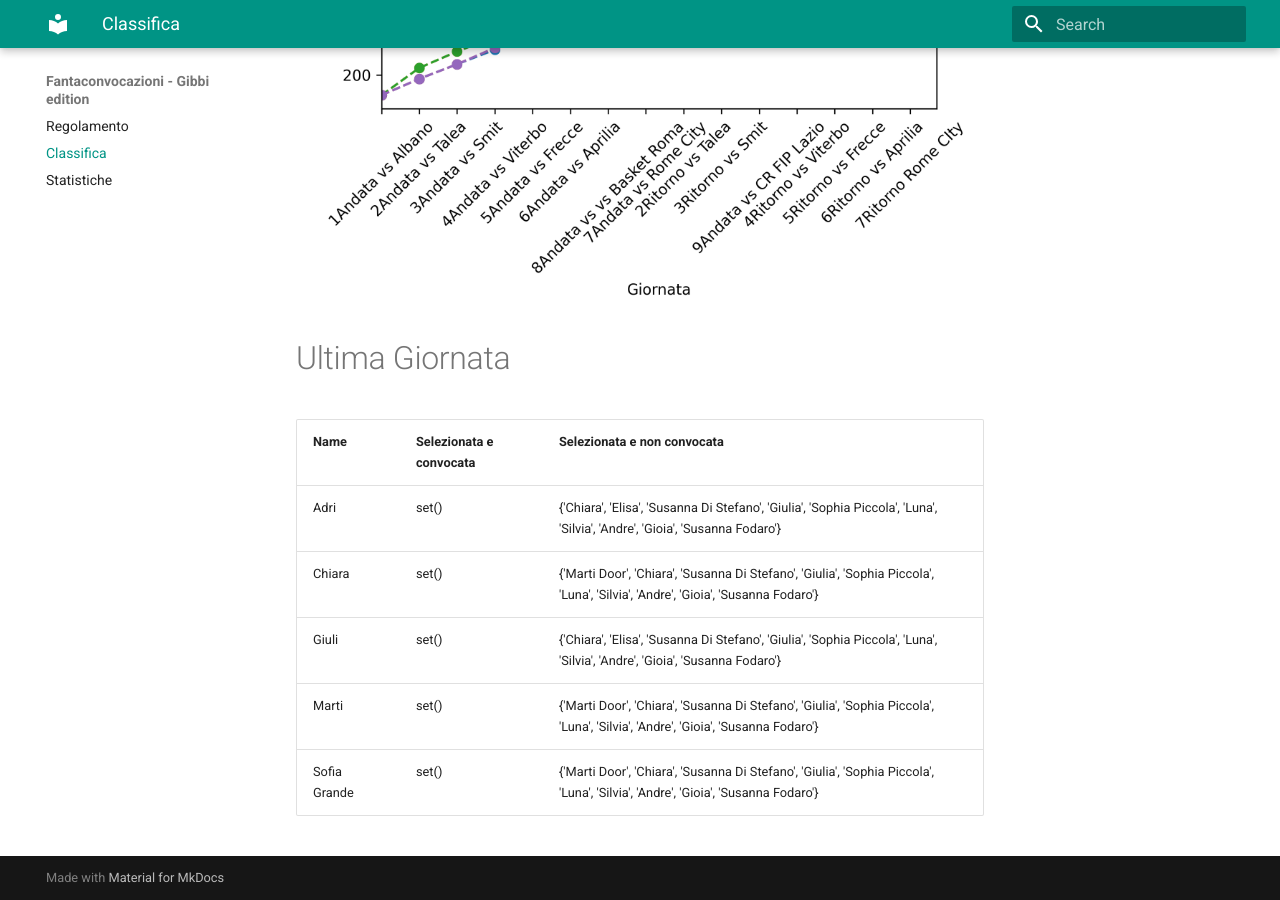
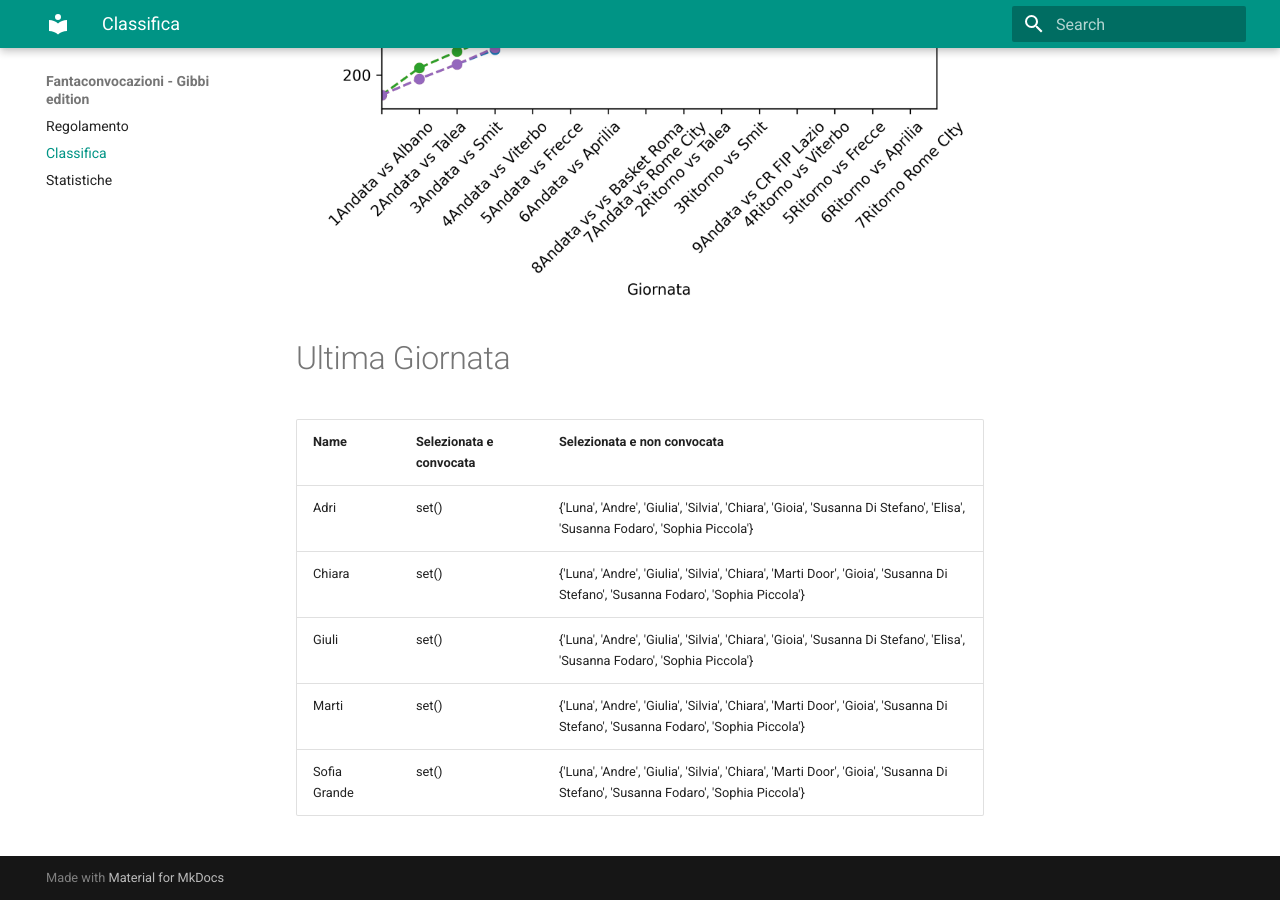
Before and after one commit to martinig94/fantagibbi, an MkDocs documentation site: the page built from docs/Classifica.md, in a window 1280 px wide and 900 px high, scrolled down 810 px. Built offline with MkDocs 1.6.1 and Material for MkDocs 9.7.7, drawn with Linux system fonts in a browser that asks for light colours.

Commit message:
Auto-update from main.py

```diff
--- a/docs/Classifica.md
+++ b/docs/Classifica.md
@@ -18,9 +18,9 @@
 <!-- START_TABLE CORRECT -->
 | Name         | Selezionata e convocata   | Selezionata e non convocata                                                                                                      |
 |:-------------|:--------------------------|:---------------------------------------------------------------------------------------------------------------------------------|
-| Adri         | set()                     | {'Chiara', 'Elisa', 'Susanna Di Stefano', 'Giulia', 'Sophia Piccola', 'Luna', 'Silvia', 'Andre', 'Gioia', 'Susanna Fodaro'}      |
-| Chiara       | set()                     | {'Marti Door', 'Chiara', 'Susanna Di Stefano', 'Giulia', 'Sophia Piccola', 'Luna', 'Silvia', 'Andre', 'Gioia', 'Susanna Fodaro'} |
-| Giuli        | set()                     | {'Chiara', 'Elisa', 'Susanna Di Stefano', 'Giulia', 'Sophia Piccola', 'Luna', 'Silvia', 'Andre', 'Gioia', 'Susanna Fodaro'}      |
-| Marti        | set()                     | {'Marti Door', 'Chiara', 'Susanna Di Stefano', 'Giulia', 'Sophia Piccola', 'Luna', 'Silvia', 'Andre', 'Gioia', 'Susanna Fodaro'} |
-| Sofia Grande | set()                     | {'Marti Door', 'Chiara', 'Susanna Di Stefano', 'Giulia', 'Sophia Piccola', 'Luna', 'Silvia', 'Andre', 'Gioia', 'Susanna Fodaro'} |
+| Adri         | set()                     | {'Luna', 'Andre', 'Giulia', 'Silvia', 'Chiara', 'Gioia', 'Susanna Di Stefano', 'Elisa', 'Susanna Fodaro', 'Sophia Piccola'}      |
+| Chiara       | set()                     | {'Luna', 'Andre', 'Giulia', 'Silvia', 'Chiara', 'Marti Door', 'Gioia', 'Susanna Di Stefano', 'Susanna Fodaro', 'Sophia Piccola'} |
+| Giuli        | set()                     | {'Luna', 'Andre', 'Giulia', 'Silvia', 'Chiara', 'Gioia', 'Susanna Di Stefano', 'Elisa', 'Susanna Fodaro', 'Sophia Piccola'}      |
+| Marti        | set()                     | {'Luna', 'Andre', 'Giulia', 'Silvia', 'Chiara', 'Marti Door', 'Gioia', 'Susanna Di Stefano', 'Susanna Fodaro', 'Sophia Piccola'} |
+| Sofia Grande | set()                     | {'Luna', 'Andre', 'Giulia', 'Silvia', 'Chiara', 'Marti Door', 'Gioia', 'Susanna Di Stefano', 'Susanna Fodaro', 'Sophia Piccola'} |
 <!-- END_TABLE CORRECT -->
```
